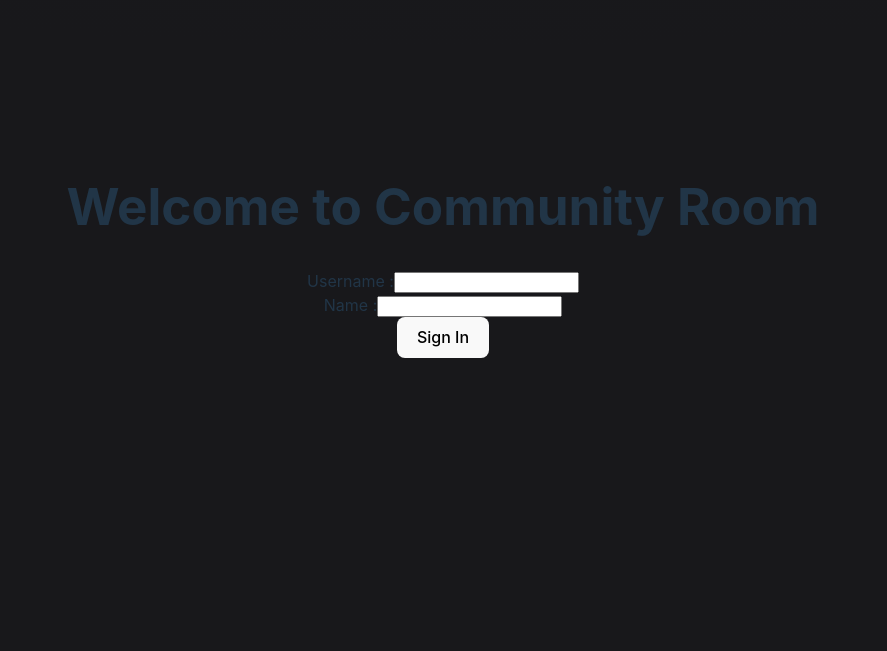
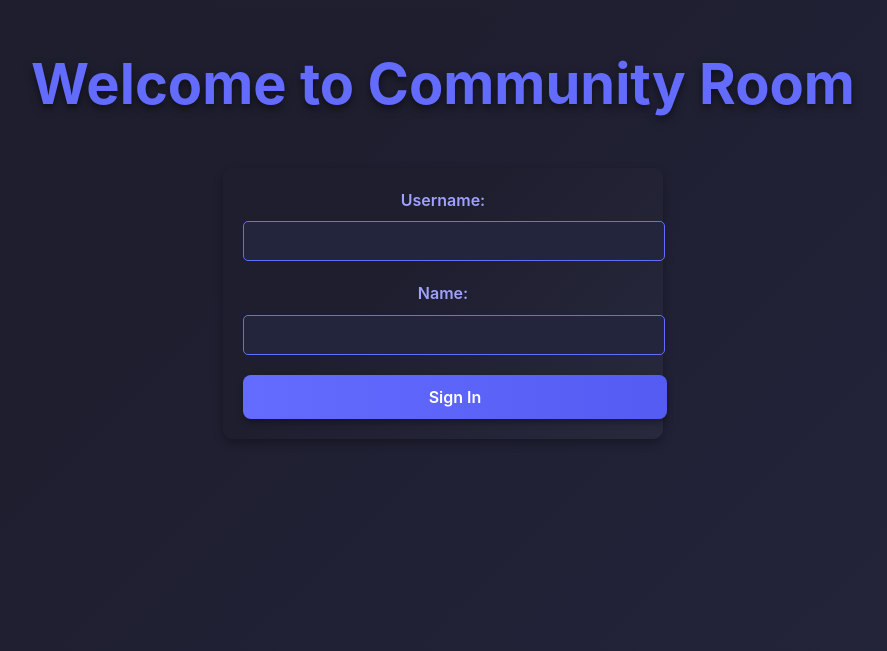
Before and after one commit to aryan017/Community_Room, a React (Vite) app in the folder client/: page /sign-in in a window 1280 px wide. Shown: the part 149-800 px from the top of the page, without its empty margins (197-1084 px from the left). Built offline with nearby package versions, Linux system fonts and the light colour scheme.

Commit message:
Add Mute & Unmute with Audio Functionality

```diff
--- a/client/src/App.css
+++ b/client/src/App.css
@@ -5,41 +5,107 @@
   text-align: center;
 }
 
-.home {
+#home {
   display: flex;
   flex-direction: column;
   justify-content: center;
   align-items: center;
-  height: 700px;
-  /* width: 80vw; */
+  height: 100vh; /* Full viewport height */
+  overflow-y: auto; /* Enable vertical scrolling */
+  scrollbar-width: thin; /* For Firefox */
+  scrollbar-color: #34d399 rgba(255, 255, 255, 0.1); /* Custom scrollbar colors */
 }
 
-.home form,
-.form {
+#home::-webkit-scrollbar {
+  width: 8px; /* Width of the scrollbar */
+}
+
+#home::-webkit-scrollbar-track {
+  background: rgba(255, 255, 255, 0.05); /* Track color */
+}
+
+#home::-webkit-scrollbar-thumb {
+  background: #34d399; /* Thumb color */
+  border-radius: 4px; /* Rounded edges */
+}
+
+#home::-webkit-scrollbar-thumb:hover {
+  background: #10b981; /* Thumb color on hover */
+}
+
+.home {
   display: flex;
   flex-direction: column;
-  justify-content: center;
-  align-items: left;
-  text-align: left;
+  justify-content: flex-start;
+  align-items: center;
+  height: auto;
+  width: 100%;
+  padding: 2rem; /* Padding for spacing */
 }
+
+.home h1 {
+  font-size: 3rem;
+  font-weight: bold;
+  color: #34d399;
+  text-transform: uppercase;
+  margin-bottom: 2rem;
+  letter-spacing: 2px;
+}
+
+.home form {
+  display: flex;
+  flex-direction: column;
+  gap: 1rem;
+  width: 100%;
+  max-width: 500px;
+  background: var(--card-background-color);
+  box-shadow: 0px 10px 20px var(--card-box-shadow-1),
+    0px var(--card-box-shadow-2-y) var(--card-box-shadow-2-blur)
+      var(--card-box-shadow-2);
+  padding: 1.5rem;
+  border-radius: 10px;
+}
+
 .home label {
-  font-size: 20px;
-  font-weight: bold;
+  font-size: 1rem;
+  font-weight: 600;
+  color: var(--text-color);
 }
 
 .home input {
   width: 100%;
-  height: 30px;
-  font-size: 20px;
+  height: 40px;
+  font-size: 1rem;
+  border: none;
+  outline: none;
+  border-radius: 5px;
+  padding: 0.5rem;
+  background: rgba(255, 255, 255, 0.05);
+  color: var(--text-color);
 }
+
+.home button {
+  margin-top: 15px;
+  padding: 10px 20px;
+  background: #34d399;
+  color: #fff;
+  border: none;
+  outline: none;
+  font-size: 1rem;
+  font-weight: bold;
+  border-radius: 5px;
+  cursor: pointer;
+  transition: background 0.3s;
+}
+
+.home button:hover {
+  background: #10b981;
+}
+
 
 .form input {
   margin-top: 5px;
   margin-bottom: 5px;
-}
-
-.home button {
-  margin-top: 15px;
 }
 
 .mic-button {
--- a/client/src/index.css
+++ b/client/src/index.css
@@ -1,69 +1,96 @@
 :root {
-  font-family: Inter, system-ui, Avenir, Helvetica, Arial, sans-serif;
-  line-height: 1.5;
+  font-family: 'Inter', system-ui, -apple-system, BlinkMacSystemFont, "Segoe UI", Roboto, "Helvetica Neue", Arial, sans-serif;
+  line-height: 1.6;
   font-weight: 400;
 
   color-scheme: light dark;
-  color: rgba(255, 255, 255, 0.87);
-  background-color: #242424;
+  color: rgba(255, 255, 255, 0.9);
+  background-color: #1e1e2f;
 
   font-synthesis: none;
   text-rendering: optimizeLegibility;
   -webkit-font-smoothing: antialiased;
   -moz-osx-font-smoothing: grayscale;
   -webkit-text-size-adjust: 100%;
+
+  --primary-color: #646cff;
+  --hover-color: #535bf2;
+  --background-dark: #1e1e2f;
+  --background-light: #ffffff;
+  --button-bg-dark: #28293d;
+  --button-bg-light: #f3f4f6;
+  --text-dark: #f5f5f5;
+  --text-light: #213547;
 }
 
 a {
-  font-weight: 500;
-  color: #646cff;
-  text-decoration: inherit;
+  font-weight: 600;
+  color: var(--primary-color);
+  text-decoration: none;
+  transition: color 0.3s ease;
 }
 a:hover {
-  color: #535bf2;
+  color: var(--hover-color);
 }
 
 body {
   margin: 0;
   display: flex;
-  place-items: center;
+  flex-direction: column;
+  justify-content: center;
+  align-items: center;
   min-width: 320px;
   min-height: 100vh;
+  background: linear-gradient(135deg, #1e1e2f 40%, #23253c);
+  color: var(--text-dark);
 }
 
 h1 {
-  font-size: 3.2em;
-  line-height: 1.1;
+  font-size: 3.5em;
+  line-height: 1.2;
+  text-align: center;
+  color: var(--primary-color);
+  text-shadow: 0 4px 8px rgba(0, 0, 0, 0.5);
 }
 
 button {
-  border-radius: 8px;
+  border-radius: 12px;
   border: 1px solid transparent;
-  padding: 0.6em 1.2em;
-  font-size: 1em;
-  font-weight: 500;
+  padding: 0.8em 1.4em;
+  font-size: 1.1em;
+  font-weight: 600;
   font-family: inherit;
-  /* background-color: #1a1a1a; */
+  background-color: var(--button-bg-dark);
+  color: var(--text-dark);
   cursor: pointer;
-  transition: border-color 0.25s;
+  box-shadow: 0 4px 8px rgba(0, 0, 0, 0.3);
+  transition: all 0.3s ease;
 }
 button:hover {
-  border-color: #646cff;
+  background-color: var(--primary-color);
+  color: #ffffff;
+  box-shadow: 0 6px 12px rgba(0, 0, 0, 0.4);
 }
 button:focus,
 button:focus-visible {
-  outline: 4px auto -webkit-focus-ring-color;
+  outline: 4px auto var(--primary-color);
 }
 
 @media (prefers-color-scheme: light) {
   :root {
-    color: #213547;
-    background-color: #ffffff;
+    color: var(--text-light);
+    background-color: var(--background-light);
   }
   a:hover {
-    color: #747bff;
+    color: #4c53e3;
   }
   button {
-    background-color: #f9f9f9;
+    background-color: var(--button-bg-light);
+    color: var(--text-light);
+    box-shadow: 0 3px 6px rgba(0, 0, 0, 0.15);
+  }
+  button:hover {
+    background-color: var(--primary-color);
+    color: #ffffff;
   }
 }
--- a/client/src/pages/room/Participant.tsx
+++ b/client/src/pages/room/Participant.tsx
@@ -1,9 +1,14 @@
-import { StreamVideoClient, StreamVideoParticipant } from "@stream-io/video-react-sdk"
+import { Avatar,StreamVideoClient, StreamVideoParticipant } from "@stream-io/video-react-sdk"
 
 
 interface Props {
     participant : StreamVideoParticipant;
 }
-export const Participant=(props) => {
 
+export const Participant=(props : Props) => {
+  return ( <div className="participant">
+    <Avatar imageSrc={props.participant.image} style={{width : 60 ,height : 60,borderRadius : 50,boxShadow : props.participant.isSpeaking ? "0 0 1px 2px green" : "none"}}/>
+    <p>{props.participant.name}</p>
+  </div>
+  )
 }
--- a/client/src/pages/room/index.tsx
+++ b/client/src/pages/room/index.tsx
@@ -1,6 +1,7 @@
 import { OwnCapability, PermissionRequests, useCallStateHooks, useRequestPermission } from "@stream-io/video-react-sdk";
 import {Controls} from "./controls";
 import { useUser } from "../../context/user-context";
+import { Participants } from "./participants";
 
 export const Room=() => {
     const {useParticipants,useCallCustomData,useCallCreatedBy}=useCallStateHooks();
--- a/client/src/pages/room/participants.tsx
+++ b/client/src/pages/room/participants.tsx
@@ -1,4 +1,5 @@
 import { ParticipantsAudio, useCallStateHooks } from "@stream-io/video-react-sdk"
+import { Participant } from "./Participant";
 
 export const Participants=() => {
     const {useParticipants}=useCallStateHooks();
--- a/client/src/pages/sign-in/index.tsx
+++ b/client/src/pages/sign-in/index.tsx
@@ -81,19 +81,112 @@ export const SignIn=() => {
    return (
     <div className="sign-in">
         <h1>Welcome to Community Room</h1>
-       <form onSubmit={handleSubmit(onsubmit)}>
-        <div>
-            <label>Username :</label>
-            <input type="text"  {...register("username")}/>
-            {errors.username && (<p style={{color:"red"}}>{errors.username.message}</p>)}
-        </div>
-        <div>
-            <label>Name :</label>
-            <input type="text" {...register("name")}/>
-            {errors.name && (<p style={{color:"red"}}>{errors.name.message}</p>)}
-        </div>
-        <button type="submit"> Sign In </button>
-       </form>
+        <form
+  onSubmit={handleSubmit(onsubmit)}
+  style={{
+    maxWidth: "400px",
+    margin: "50px auto",
+    padding: "20px",
+    borderRadius: "10px",
+    background: "linear-gradient(135deg, #1e1e2f 40%, #28293d)",
+    boxShadow: "0 4px 10px rgba(0, 0, 0, 0.3)",
+    fontFamily: "'Inter', sans-serif",
+    color: "#f5f5f5"
+  }}
+>
+  <div style={{ marginBottom: "20px" }}>
+    <label
+      style={{
+        display: "block",
+        marginBottom: "8px",
+        fontWeight: "600",
+        fontSize: "1rem",
+        color: "#a0a0ff"
+      }}
+    >
+      Username:
+    </label>
+    <input
+      type="text"
+      {...register("username")}
+      style={{
+        width: "100%",
+        padding: "10px",
+        borderRadius: "5px",
+        border: "1px solid #646cff",
+        background: "#23253c",
+        color: "#f5f5f5",
+        fontSize: "1rem",
+        outline: "none",
+        transition: "border 0.3s ease"
+      }}
+      onFocus={(e) => (e.target.style.border = "1px solid #535bf2")}
+      onBlur={(e) => (e.target.style.border = "1px solid #646cff")}
+    />
+    {errors.username && (
+      <p style={{ color: "#ff6b6b", fontSize: "0.9rem", marginTop: "8px" }}>
+        {errors.username.message}
+      </p>
+    )}
+  </div>
+
+  <div style={{ marginBottom: "20px" }}>
+    <label
+      style={{
+        display: "block",
+        marginBottom: "8px",
+        fontWeight: "600",
+        fontSize: "1rem",
+        color: "#a0a0ff"
+      }}
+    >
+      Name:
+    </label>
+    <input
+      type="text"
+      {...register("name")}
+      style={{
+        width: "100%",
+        padding: "10px",
+        borderRadius: "5px",
+        border: "1px solid #646cff",
+        background: "#23253c",
+        color: "#f5f5f5",
+        fontSize: "1rem",
+        outline: "none",
+        transition: "border 0.3s ease"
+      }}
+      onFocus={(e) => (e.target.style.border = "1px solid #535bf2")}
+      onBlur={(e) => (e.target.style.border = "1px solid #646cff")}
+    />
+    {errors.name && (
+      <p style={{ color: "#ff6b6b", fontSize: "0.9rem", marginTop: "8px" }}>
+        {errors.name.message}
+      </p>
+    )}
+  </div>
+
+  <button
+    type="submit"
+    style={{
+      width: "100%",
+      padding: "12px",
+      borderRadius: "8px",
+      border: "none",
+      background: "linear-gradient(90deg, #646cff, #535bf2)",
+      color: "#ffffff",
+      fontWeight: "600",
+      fontSize: "1rem",
+      cursor: "pointer",
+      boxShadow: "0 4px 6px rgba(0, 0, 0, 0.3)",
+      transition: "all 0.3s ease"
+    }}
+    onMouseOver={(e) => (e.target.style.transform = "scale(1.05)")}
+    onMouseOut={(e) => (e.target.style.transform = "scale(1)")}
+  >
+    Sign In
+  </button>
+</form>
     </div>
    )
 };
```
